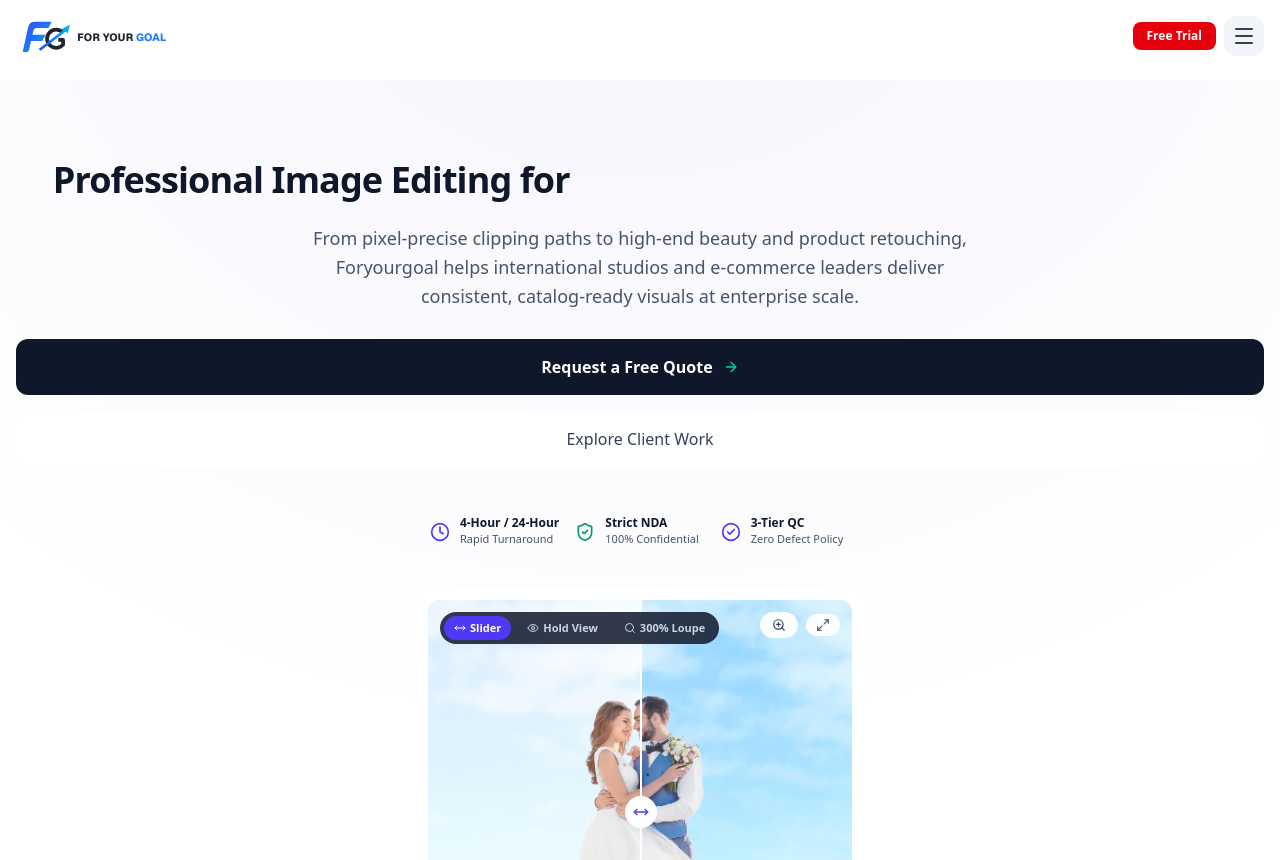
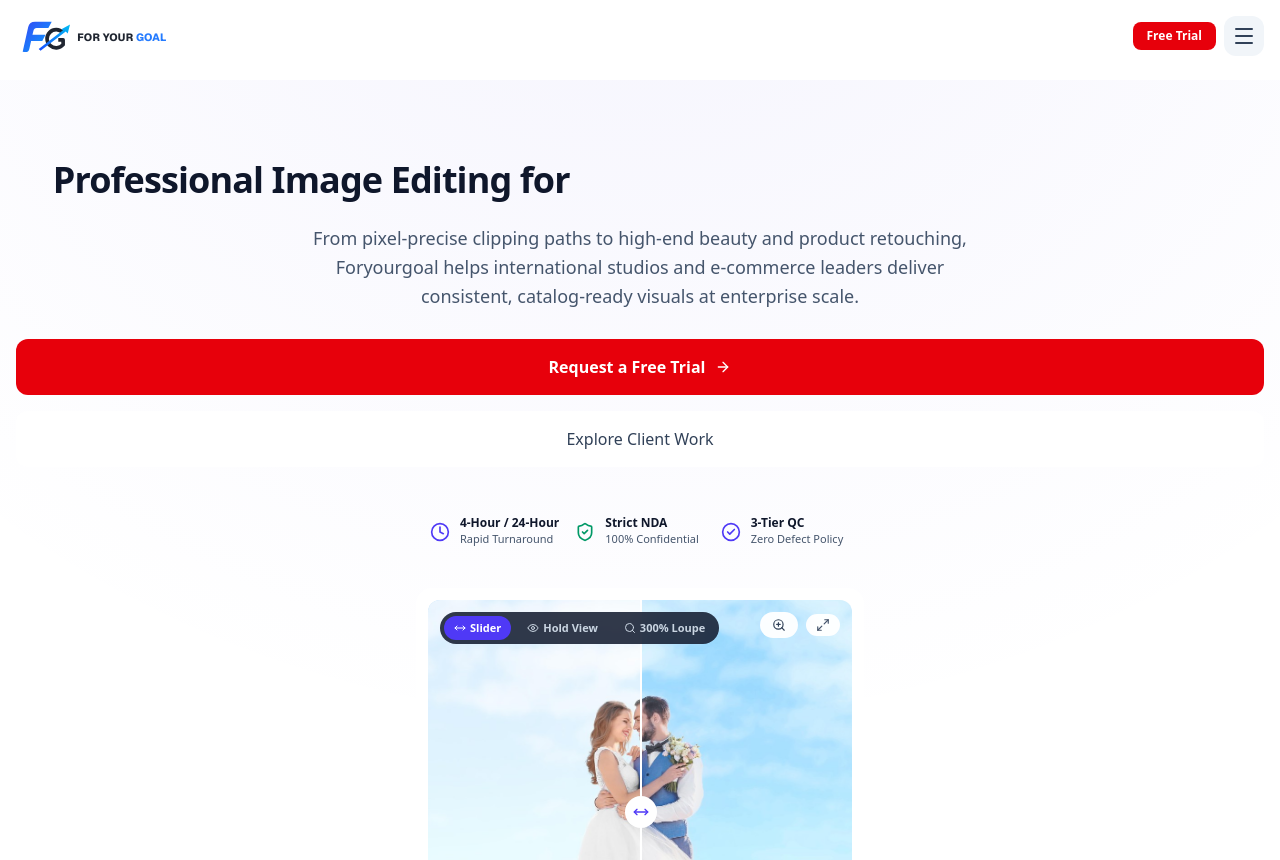
Before and after one commit to mainulislamik/foryourgoal, a Next.js app: page / in a window 1280 px wide. Shown: the top 860 px of the page. Built offline with nearby package versions, Linux system fonts and the light colour scheme.

Commit message:
feat(hero): update primary hero CTA to 'Request a Free Trial' with matching vibrant red theme

```diff
--- a/data/site-content.json
+++ b/data/site-content.json
@@ -20,8 +20,8 @@
     "headingPrefix": "Professional Image Editing for",
     "headingGradient": "E-commerce, Brands & Photographers",
     "subheading": "From pixel-precise clipping paths to high-end beauty and product retouching, Foryourgoal helps international studios and e-commerce leaders deliver consistent, catalog-ready visuals at enterprise scale.",
-    "primaryCtaText": "Request a Free Quote",
-    "primaryCtaLink": "/request-a-quote",
+    "primaryCtaText": "Request a Free Trial",
+    "primaryCtaLink": "/request-free-trial",
     "secondaryCtaText": "Explore Client Work",
     "secondaryCtaLink": "/portfolio",
     "trustPill1Title": "4-Hour / 24-Hour",
--- a/src/app/page.tsx
+++ b/src/app/page.tsx
@@ -115,17 +115,25 @@ export default async function HomePage() {
             {/* CTA & Trust Triggers */}
             <div className="flex flex-col sm:flex-row items-center gap-4 justify-center lg:justify-start pt-1">
               <Link
-                href={hero.primaryCtaLink || "/request-a-quote"}
-                className="btn-shimmer w-full sm:w-auto inline-flex items-center justify-center gap-2.5 px-8 py-4 rounded-xl bg-slate-900 hover:bg-slate-800 text-white font-semibold text-base shadow-lg shadow-slate-900/10 hover:-translate-y-0.5 hover:scale-[1.02] active:scale-[0.99] transition-all"
+                href={
+                  hero.primaryCtaLink && hero.primaryCtaLink !== "/request-a-quote"
+                    ? hero.primaryCtaLink
+                    : "/request-free-trial"
+                }
+                className="btn-shimmer w-full sm:w-auto inline-flex items-center justify-center gap-2.5 px-8 py-4 rounded-xl bg-red-600 hover:bg-red-700 text-white font-semibold text-base shadow-lg shadow-red-600/25 hover:shadow-red-600/35 hover:-translate-y-0.5 hover:scale-[1.02] active:scale-[0.99] transition-all group"
               >
-                <span>{hero.primaryCtaText}</span>
-                <ArrowRight className="w-4 h-4 text-emerald-400 group-hover:translate-x-1 transition-transform" />
+                <span>
+                  {hero.primaryCtaText && !hero.primaryCtaText.toLowerCase().includes("quote")
+                    ? hero.primaryCtaText
+                    : "Request a Free Trial"}
+                </span>
+                <ArrowRight className="w-4 h-4 text-white group-hover:translate-x-1 transition-transform" />
               </Link>
               <Link
-                href={hero.secondaryCtaLink || "/portfolio"}
-                className="w-full sm:w-auto inline-flex items-center justify-center gap-2 px-7 py-4 rounded-xl bg-white hover:bg-slate-50 text-slate-700 hover:text-slate-900 font-medium border border-slate-300 hover:border-indigo-400 hover:scale-[1.02] active:scale-[0.99] transition-all shadow-sm"
+                href={hero.secondaryCtaLink || "/services"}
+                className="w-full sm:w-auto inline-flex items-center justify-center gap-2 px-7 py-4 rounded-xl bg-white hover:bg-slate-50 text-slate-700 hover:text-slate-900 font-medium border border-slate-300 hover:border-red-400 hover:scale-[1.02] active:scale-[0.99] transition-all shadow-sm"
               >
-                <span>{hero.secondaryCtaText}</span>
+                <span>{hero.secondaryCtaText || "Explore Services"}</span>
               </Link>
             </div>
 
--- a/src/components/layout/Footer.tsx
+++ b/src/components/layout/Footer.tsx
@@ -223,8 +223,8 @@ export function Footer() {
             <Link href="/terms" className="hover:text-slate-700 transition-colors">
               Terms & Conditions
             </Link>
-            <Link href="/request-a-quote" className="text-indigo-600 font-bold hover:underline flex items-center gap-1">
-              Request a Quote <ArrowRight className="w-3 h-3" />
+            <Link href="/request-free-trial" className="text-red-600 font-bold hover:underline flex items-center gap-1">
+              Request a Free Trial <ArrowRight className="w-3 h-3" />
             </Link>
           </div>
         </div>
--- a/src/lib/site-content.ts
+++ b/src/lib/site-content.ts
@@ -315,8 +315,8 @@ export function getDefaultSiteContent(): SiteContent {
       headingPrefix: "Professional Image Editing for",
       headingGradient: "E-commerce, Brands & Photographers",
       subheading: "From pixel-precise clipping paths to high-end beauty and product retouching, Foryourgoal helps international studios and e-commerce leaders deliver consistent, catalog-ready visuals at enterprise scale.",
-      primaryCtaText: "Request a Free Quote",
-      primaryCtaLink: "/request-a-quote",
+      primaryCtaText: "Request a Free Trial",
+      primaryCtaLink: "/request-free-trial",
       secondaryCtaText: "Explore Client Work",
       secondaryCtaLink: "/portfolio",
       trustPill1Title: "4-Hour / 24-Hour",
```
